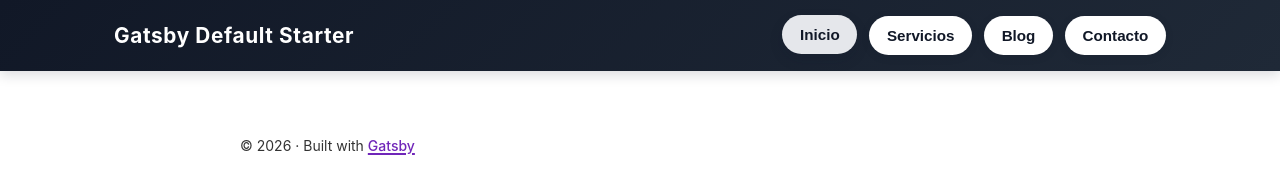
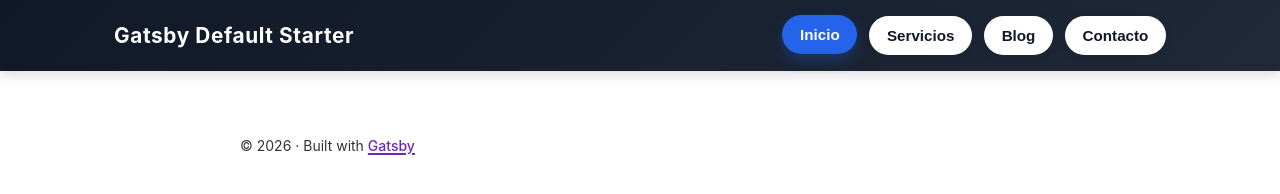
Before and after one commit to cocandoazuaje-archf/nextjs2, a Gatsby site in the folder mi-proyecto-gatsby/: page / in a window 1280 px wide. In both pictures the pointer is over the button "Inicio". Built offline with nearby package versions, Linux system fonts and the light colour scheme; Gatsby itself is replaced by a stand-in of ours.

Commit message:
actualización

```diff
--- a/mi-proyecto-gatsby/src/components/header.css
+++ b/mi-proyecto-gatsby/src/components/header.css
@@ -37,14 +37,16 @@
   font-size: 0.95rem;
   font-weight: 600;
   cursor: pointer;
-  transition: transform 0.2s ease, box-shadow 0.2s ease, background 0.2s ease;
+  transition: transform 0.2s ease, box-shadow 0.2s ease, background 0.2s ease,
+    color 0.2s ease;
   box-shadow: 0 2px 8px rgba(17, 24, 39, 0.12);
 }
 
 .menu-button:hover {
-  background: #e5e7eb;
+  background: #2563eb;
+  color: #ffffff;
   transform: translateY(-1px);
-  box-shadow: 0 6px 14px rgba(17, 24, 39, 0.14);
+  box-shadow: 0 6px 14px rgba(37, 99, 235, 0.3);
 }
 
 .menu-button:active {
```
